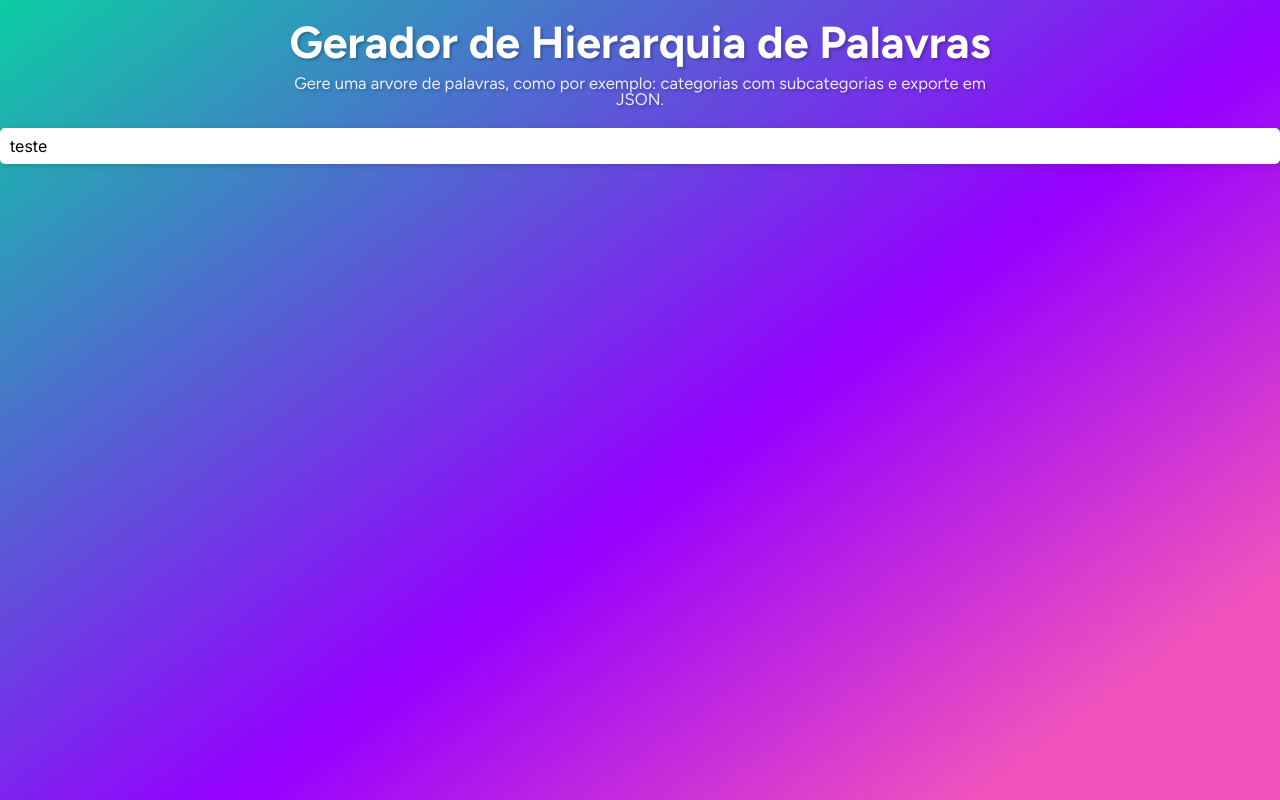
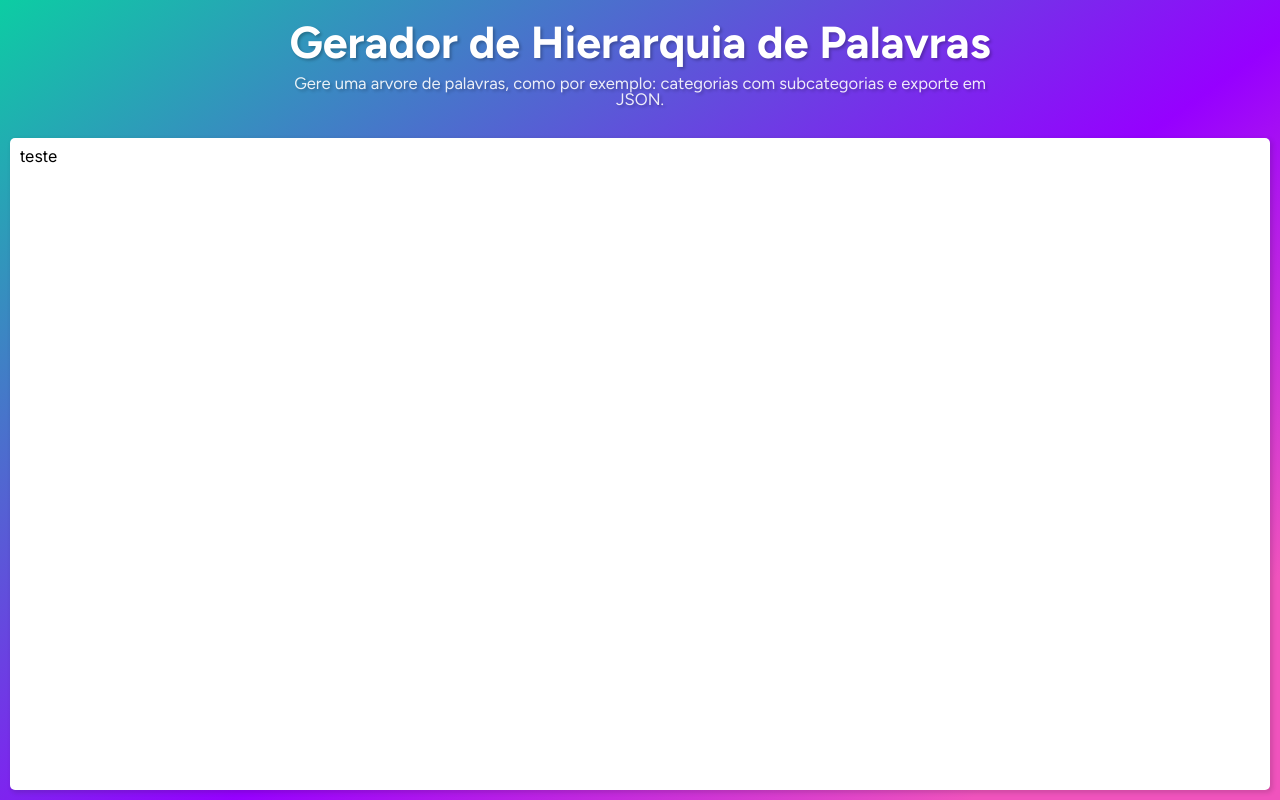
Before and after one commit to efms25/word-hierachy, a React (Vite) app in the folder apps/frontend/: page / in a window 1280 px wide. Built offline with nearby package versions, Linux system fonts and the light colour scheme.

Commit message:
:construction: feat(front): home page improvments

```diff
--- a/apps/frontend/src/components/Card/styles.tsx
+++ b/apps/frontend/src/components/Card/styles.tsx
@@ -1,6 +1,7 @@
 import styled from 'styled-components';
 
 const Container = styled.div`
+    height: 100%;
     background: white;
     padding: 10px;
     margin: auto;
--- a/apps/frontend/src/pages/Home/index.tsx
+++ b/apps/frontend/src/pages/Home/index.tsx
@@ -1,17 +1,20 @@
 import Background from "../../layouts/Background";
 import Header from "../../components/Header";
 import Card from "../../components/Card";
+import { Body, Container } from "./styles";
 
 function Home() {
   return (
     <Background>
-      <Header
-        title="Gerador de Hierarquia de Palavras"
-        subtitle="Gere uma arvore de palavras, como por exemplo: categorias com subcategorias e exporte em JSON."
-      />
-      <Card>
-        teste
-      </Card>
+      <Container>
+        <Header
+          title="Gerador de Hierarquia de Palavras"
+          subtitle="Gere uma arvore de palavras, como por exemplo: categorias com subcategorias e exporte em JSON."
+        />
+        <Body>
+          <Card>teste</Card>
+        </Body>
+      </Container>
     </Background>
   );
 }
--- /dev/null
+++ b/apps/frontend/src/pages/Home/styles.tsx
@@ -0,0 +1,18 @@
+import styled from 'styled-components';
+
+const Container = styled.div`
+    height: 100%;
+    display: grid;
+    grid-gap: 10px;
+    grid-template-rows: auto 1fr auto;
+`
+const Body = styled.div`
+    widht: 100%;
+    height: 100%;
+    padding: 0 10px;
+`
+
+export {
+    Container,
+    Body
+}
```
